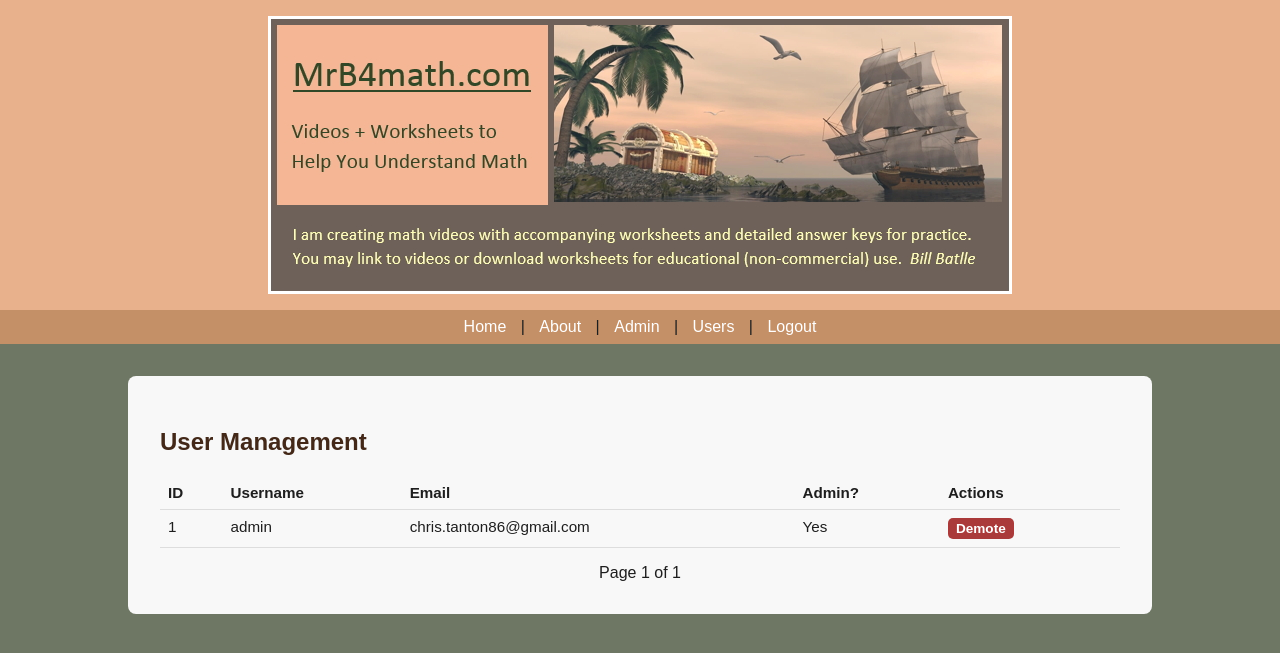
After one commit to sixesandsevens/mrb4math, a Flask app: page /admin/users in a window 1280 px wide. The commit adds this page. Shown: the top 653 px of the page. Run offline with Flask 3, Linux system fonts and the light colour scheme; a user stored in the database is signed in; data comes from the database, SQL or seed files in the repository; both versions use the stored data as it was after the commit.

Commit message:
a lot of changes to the mrb4math project, including adding Flask-Migrate for database migrations, modifying existing routes, and creating new templates. The commit message should reflect these changes clearly.

```diff
--- a/app/__init__.py
+++ b/app/__init__.py
@@ -4,6 +4,7 @@ import os
 from flask_sqlalchemy import SQLAlchemy
 from flask_wtf.csrf import CSRFProtect
 from flask_login import LoginManager
+from flask_migrate import Migrate
 
 db = SQLAlchemy()
 csrf = CSRFProtect()
@@ -14,6 +15,8 @@ def create_app():
     app.config.from_object('config.Config')
     os.makedirs(app.config['UPLOAD_FOLDER'], exist_ok=True)
     db.init_app(app)
+    migrate = Migrate(app, db)
+
     csrf.init_app(app)
     login_manager.init_app(app)
     login_manager.login_view = 'auth.login'
--- a/app/admin/routes.py
+++ b/app/admin/routes.py
@@ -1,23 +1,28 @@
-
 import os
 import time
 import re
+from functools import wraps
+
 from flask import Blueprint, render_template, redirect, url_for, request, flash, current_app, jsonify
-from flask_login import login_required
+from flask_login import login_required, current_user
 from sqlalchemy import asc, desc
 from werkzeug.utils import secure_filename
-from ..models.models import db, Category, Lesson, LessonFile
+
+from ..models.models import db, Category, Lesson, LessonFile, User
 from ..forms.forms import CategoryForm, LessonForm
 
 admin_bp = Blueprint('admin', __name__, url_prefix='/admin')
 
-def safe_filename(filename):
-    filename = secure_filename(filename)
-    timestamp = int(time.time())
-    name, ext = os.path.splitext(filename)
-    name = re.sub(r'[^A-Za-z0-9_-]', '_', name)
-    return f"{name}_{timestamp}{ext}"
+# Admin-only decorator
+def admin_required(f):
+    @wraps(f)
+    def decorated_function(*args, **kwargs):
+        if not current_user.is_authenticated or not current_user.is_admin:
+            return "Forbidden", 403
+        return f(*args, **kwargs)
+    return decorated_function
 
+# Dashboard
 @admin_bp.route('/')
 @login_required
 def admin_home():
@@ -45,6 +50,15 @@ def admin_home():
                            search=search, category_id=category_id,
                            sort=sort, direction=direction)
 
+# File sanitization helper
+def safe_filename(filename):
+    filename = secure_filename(filename)
+    timestamp = int(time.time())
+    name, ext = os.path.splitext(filename)
+    name = re.sub(r'[^A-Za-z0-9_-]', '_', name)
+    return f"{name}_{timestamp}{ext}"
+
+# Category Management
 @admin_bp.route('/category/new', methods=['GET', 'POST'])
 @login_required
 def new_category():
@@ -57,9 +71,9 @@ def new_category():
         return redirect(url_for('admin.admin_home'))
     return render_template('admin/new_category.html', form=form)
 
+# Lesson Management
 def lesson_form(lesson, form):
-    form.category.choices = [(c.id, c.name) for c in
-                             Category.query.order_by(Category.name)]
+    form.category.choices = [(c.id, c.name) for c in Category.query.order_by(Category.name)]
     if form.validate_on_submit():
         lesson.title = form.title.data
         lesson.description = form.description.data
@@ -90,6 +104,7 @@ def edit_lesson(lesson_id):
     form = LessonForm(obj=lesson)
     return lesson_form(lesson, form)
 
+# File Delete (traditional form)
 @admin_bp.route('/file/delete/<int:file_id>', methods=['POST'])
 @login_required
 def delete_file(file_id):
@@ -102,8 +117,7 @@ def delete_file(file_id):
     db.session.commit()
     return redirect(url_for('admin.edit_lesson', lesson_id=lesson_id))
 
-# New AJAX delete routes below:
-
+# AJAX Delete Routes (with CSRF protection added in JS)
 @admin_bp.route('/ajax/file/delete/<int:file_id>', methods=['POST'])
 @login_required
 def ajax_delete_file(file_id):
@@ -126,3 +140,48 @@ def ajax_delete_lesson(lesson_id):
     db.session.delete(lesson)
     db.session.commit()
     return jsonify({'success': True})
+
+# User Management Routes (NEW)
+@admin_bp.route('/users')
+@login_required
+@admin_required
+def user_list():
+    page = request.args.get('page', 1, type=int)
+    per_page = 10
+    users = User.query.order_by(User.username).paginate(page=page, per_page=per_page)
+    return render_template('admin/user_list.html', users=users)
+
+@admin_bp.route('/user/<int:user_id>/promote')
+@login_required
+@admin_required
+def promote_user(user_id):
+    user = User.query.get_or_404(user_id)
+    user.is_admin = True
+    db.session.commit()
+    flash(f'{user.username} promoted to admin.', 'success')
+    return redirect(url_for('admin.user_list'))
+
+@admin_bp.route('/user/<int:user_id>/demote')
+@login_required
+@admin_required
+def demote_user(user_id):
+    user = User.query.get_or_404(user_id)
+    user.is_admin = False
+    db.session.commit()
+    flash(f'{user.username} demoted.', 'success')
+    return redirect(url_for('admin.user_list'))
+
+@admin_bp.route('/category/edit/<int:category_id>', methods=['GET', 'POST'])
+@login_required
+@admin_required
+def edit_category(category_id):
+    category = Category.query.get_or_404(category_id)
+    form = CategoryForm(obj=category)
+
+    if form.validate_on_submit():
+        category.name = form.name.data.strip()
+        db.session.commit()
+        flash('Category updated.', 'success')
+        return redirect(url_for('admin.admin_home'))
+
+    return render_template('admin/edit_category.html', form=form, category=category)
--- a/app/models/models.py
+++ b/app/models/models.py
@@ -1,11 +1,12 @@
-
 from .. import db
 from flask_login import UserMixin
 
 class User(UserMixin, db.Model):
     id = db.Column(db.Integer, primary_key=True)
     username = db.Column(db.String(150), unique=True, nullable=False)
+    email = db.Column(db.String(150), unique=True, nullable=False)
     password_hash = db.Column(db.String(150), nullable=False)
+    is_admin = db.Column(db.Boolean, default=False)
 
 class Category(db.Model):
     id = db.Column(db.Integer, primary_key=True)
--- a/app/templates/admin/dashboard.html
+++ b/app/templates/admin/dashboard.html
@@ -37,14 +37,14 @@
         {% for file in lesson.files %}
           <div id="file-{{ file.id }}">
           {{ file.filename }}
-          <button class="tiny-delete" onclick="deleteFile({{ file.id }})">🗑</button>
+          <button class="tiny-delete" onclick="deleteFile('{{ file.id }}')">🗑</button>
           </div>
         {% endfor %}
       </td>
       <td>
         <div class="admin-buttons">
           <a href="{{ url_for('admin.edit_lesson', lesson_id=lesson.id) }}" class="button tiny">Edit</a>
-          <button class="button tiny red" onclick="deleteLesson({{ lesson.id }})">Delete</button>
+          <button class="button tiny red" onclick="deleteLesson('{{ lesson.id }}')">Delete</button>
         </div>
       </td>
     </tr>
--- /dev/null
+++ b/app/templates/admin/user_list.html
@@ -0,0 +1,44 @@
+{% extends 'base.html' %}
+{% block content %}
+<h2>User Management</h2>
+
+<table class="admin-table">
+  <thead>
+    <tr>
+      <th>ID</th>
+      <th>Username</th>
+      <th>Email</th>
+      <th>Admin?</th>
+      <th>Actions</th>
+    </tr>
+  </thead>
+  <tbody>
+    {% for user in users.items %}
+    <tr>
+      <td>{{ user.id }}</td>
+      <td>{{ user.username }}</td>
+      <td>{{ user.email }}</td>
+      <td>{{ 'Yes' if user.is_admin else 'No' }}</td>
+      <td>
+        {% if user.is_admin %}
+          <a href="{{ url_for('admin.demote_user', user_id=user.id) }}" class="button tiny red">Demote</a>
+        {% else %}
+          <a href="{{ url_for('admin.promote_user', user_id=user.id) }}" class="button tiny">Promote</a>
+        {% endif %}
+      </td>
+    </tr>
+    {% endfor %}
+  </tbody>
+</table>
+
+<div class="pagination">
+  {% if users.has_prev %}
+    <a href="{{ url_for('admin.user_list', page=users.prev_num) }}">« Prev</a>
+  {% endif %}
+  Page {{ users.page }} of {{ users.pages }}
+  {% if users.has_next %}
+    <a href="{{ url_for('admin.user_list', page=users.next_num) }}">Next »</a>
+  {% endif %}
+</div>
+
+{% endblock %}
--- a/app/templates/base.html
+++ b/app/templates/base.html
@@ -17,11 +17,13 @@
     <a href="{{ url_for('main.home') }}">Home</a> |
     <a href="{{ url_for('main.about') }}">About</a>
     {% if current_user.is_authenticated %}
-        | <a href="{{ url_for('admin.admin_home') }}">Admin</a>
-        | <a href="{{ url_for('auth.logout') }}">Logout</a>
-    {% else %}
-        | <a href="{{ url_for('auth.login') }}">Login</a>
-    {% endif %}
+  | <a href="{{ url_for('admin.admin_home') }}">Admin</a>
+  | <a href="{{ url_for('admin.user_list') }}">Users</a>
+  | <a href="{{ url_for('auth.logout') }}">Logout</a>
+{% else %}
+  | <a href="{{ url_for('auth.login') }}">Login</a>
+  | <a href="{{ url_for('auth.register') }}">Register</a>
+{% endif %}
 </nav>
 </header>
 <main class="container">
```
Also changed, not shown: app/auth/routes.py (+24 -4 lines), app/forms/forms.py (+20 -3 lines), app/templates/register.html (added, +45 -0 lines), bootstrap_admin.py (added, +29 -0 lines), instance/mrb4math.db, 1 other file.
